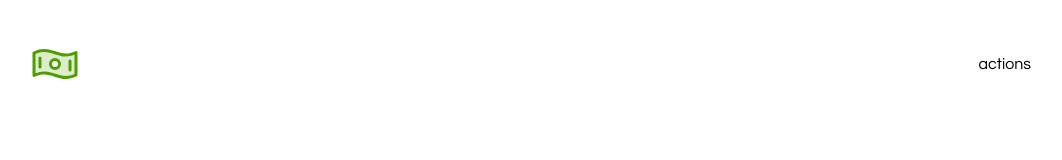
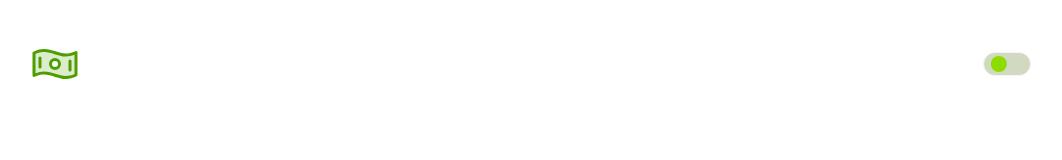
Before and after one commit to whosramoss/credit-simulator, a Next.js app: page / in a window 1280 px wide. Shown: the top 160 px of the page, without its empty margins (113-1175 px from the left). Built offline with nearby package versions, Linux system fonts and the light colour scheme.

Commit message:
chore: add ThemeToggle component

```diff
--- a/src/app/page.tsx
+++ b/src/app/page.tsx
@@ -2,6 +2,7 @@
 
 import { Logo } from "@/shared/ui/logo";
 import { NavBar } from "@/shared/ui/navbar";
+import { ThemeToggle } from "@/shared/ui/theme-toggle";
 import React from "react";
 import { PiMoneyWavyDuotone } from "react-icons/pi";
 
@@ -12,7 +13,9 @@ export default function Home() {
                 <NavBar.Container>
                     <NavBar.Grid>
                         <Logo.Icon icon={PiMoneyWavyDuotone} />
-                        <NavBar.Actions>actions</NavBar.Actions>
+                        <NavBar.Actions>
+                            <ThemeToggle />
+                        </NavBar.Actions>
                     </NavBar.Grid>
                 </NavBar.Container>
             </NavBar.Section>
--- /dev/null
+++ b/src/shared/ui/theme-toggle/index.tsx
@@ -0,0 +1,17 @@
+"use client";
+
+import { useThemeStore } from "@/shared/store/theme-store";
+import { ToggleButton, ToggleThumb } from "./theme-toggle.styles";
+
+export function ThemeToggle() {
+    const mode = useThemeStore((state) => state.mode);
+    const toggleTheme = useThemeStore((state) => state.toggleTheme);
+
+    const isDark = mode === "dark";
+
+    return (
+        <ToggleButton onClick={toggleTheme} aria-label="Alternar tema">
+            <ToggleThumb isdark={isDark} />
+        </ToggleButton>
+    );
+}
--- /dev/null
+++ b/src/shared/ui/theme-toggle/theme-toggle.styles.ts
@@ -0,0 +1,33 @@
+import styled from "styled-components";
+
+export const ToggleButton = styled.button`
+    position: relative;
+    display: inline-flex;
+    height: ${({ theme }) => theme.spacing[6]};
+    width: ${({ theme }) => theme.spacing[12]};
+    align-items: center;
+    border-radius: ${({ theme }) => theme.borderRadius.full};
+    transition: colors 0.2s ease-in-out;
+    background-color: ${({ theme }) => theme.colors.primaryBackground};
+    border: 1px ${({ theme }) => theme.colors.surface} solid;
+    cursor: pointer;
+    outline: none;
+
+    &:hover {
+        outline: none;
+        box-shadow: ${({ theme }) => theme.shadows.lg};
+    }
+`;
+
+export const ToggleThumb = styled.span.withConfig({
+    shouldForwardProp: (prop) => prop !== "isdark",
+})<{ isdark?: boolean }>`
+    display: inline-block;
+    height: ${({ theme }) => theme.spacing[4]};
+    width: ${({ theme }) => theme.spacing[4]};
+    transform: ${({ isdark }) =>
+        isdark ? "translateX(1rem)" : "translateX(0.05rem)"};
+    border-radius: ${({ theme }) => theme.borderRadius.full};
+    background-color: ${({ theme }) => theme.colors.primary};
+    transition: transform 0.2s ease-in-out;
+`;
```
